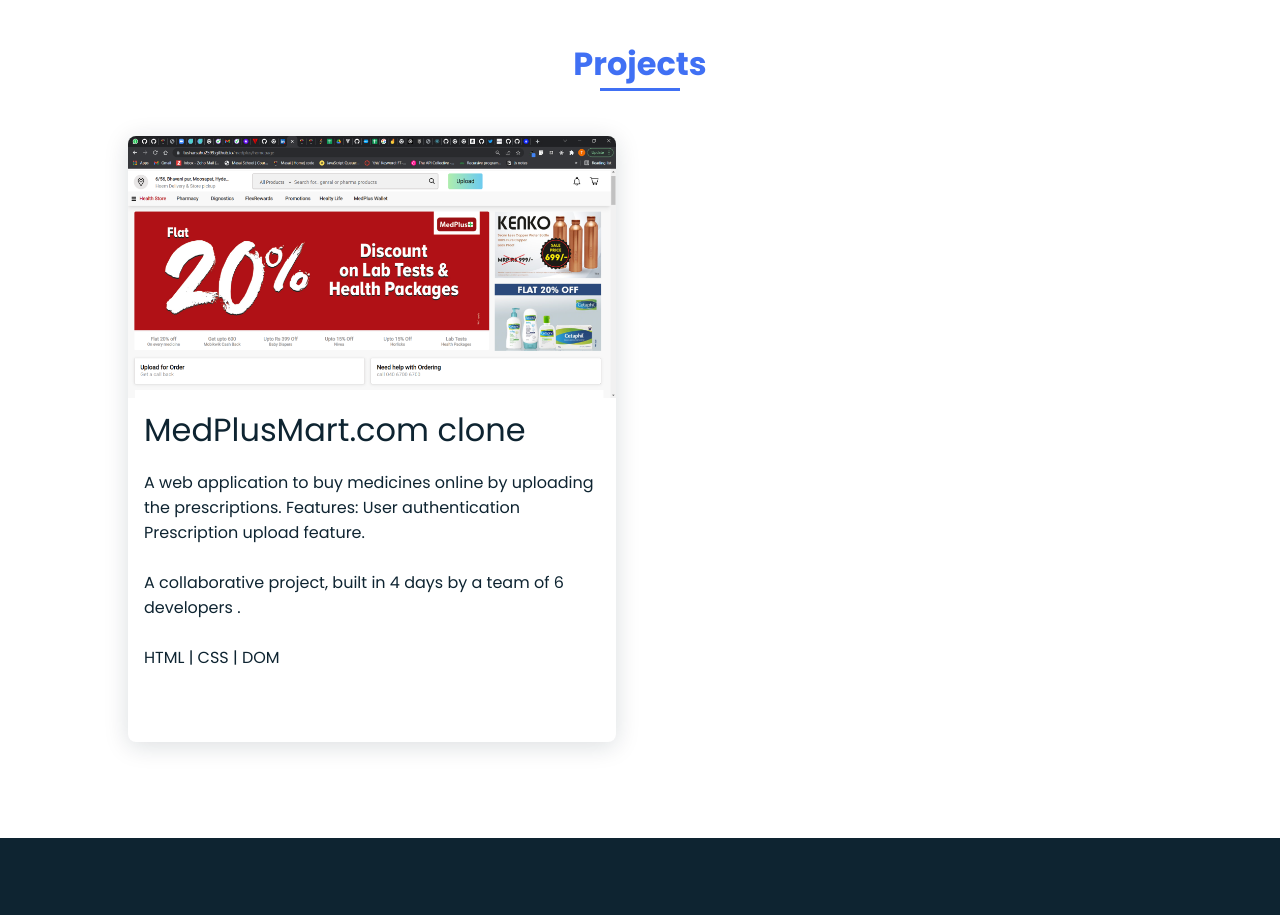
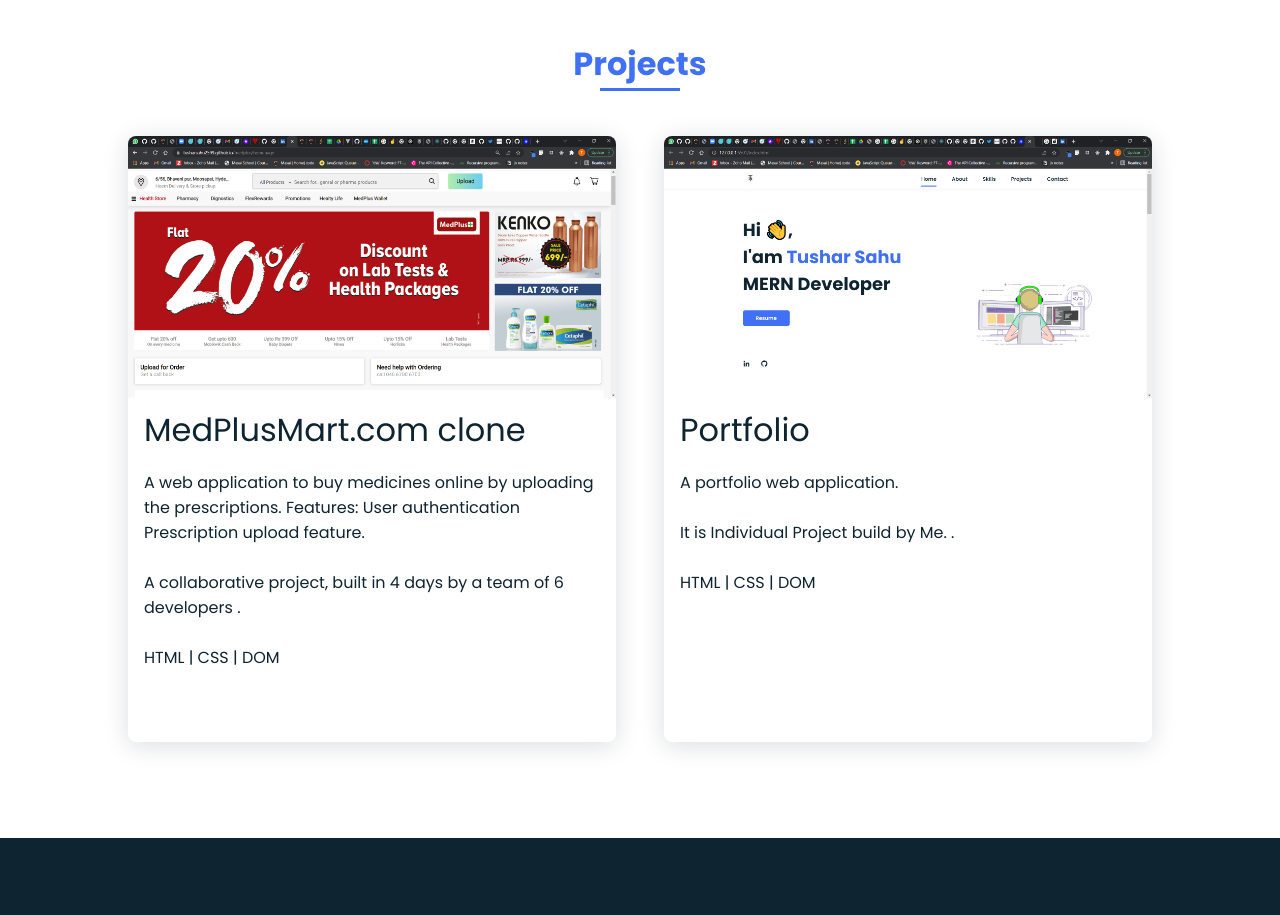
Before and after one commit to Ashish-Biswal/Ashish-portfolio, a plain HTML site: page index.html in a window 1280 px wide. Shown: the part 3100-4015 px from the top of the page. Drawn offline with nearby package versions, Linux system fonts and the light colour scheme.

Commit message:
my3rd commit

```diff
--- a/index.html
+++ b/index.html
@@ -314,9 +314,43 @@
               class="small-btn button">
               Blog
               <i class="bx bx-blog"></i> -->
+
+
+
+        <div class="project-img">
+          <img src="assets/img/portfolio.PNG" alt="cult.fit" />
+          <p class="project-title">Portfolio</p>
+          <p class="project-subtitle">
+            A portfolio web application.
+            <br />
+            <br />
+            It is Individual Project build by Me.
+            . <br />
+            <br />HTML | CSS | DOM
+          </p>
+          <div class="project-btns">
+            <a href="https://github.com/tusharsahu2599/portfolio" target="_blank" class="small-btn button">
+
+              <i class="bx bxl-github"></i>
+            </a>
+
+             <!-- <a href="" target="_blank" class="small-btn button">
+              Live
+              <i class="bx bx-link-external"></i>
+            </a> -->
+
+            <!----
+            <a href="https://medium.com/@hgauba4/how-did-our-team-build-the-mednear-clone-241227129f79" target="_blank"
+              class="small-btn button">
+              Blog
+              <i class="bx bx-blog"></i> -->
             </a>
           </div>
         </div>
+
+
+
+
 
 
         </div>
```
